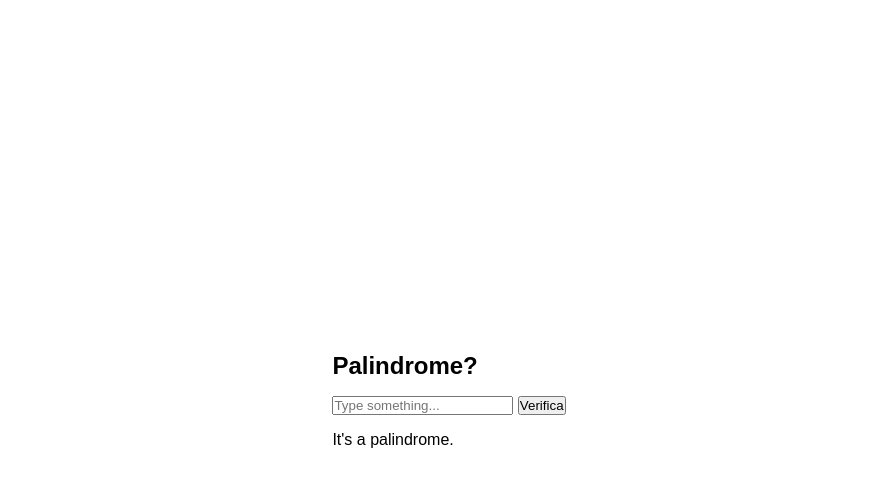
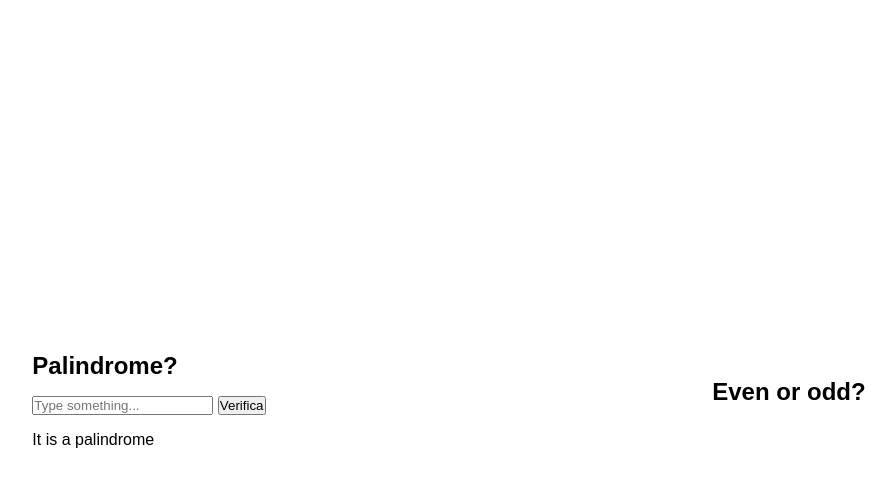
Before and after one commit to mlietti1/js-paliedispari, a plain HTML site: page index.html in a window 1280 px wide. Both pictures are taken after a click on the button "Verifica". Shown: the whole page, without its empty margins (191-1087 px from the left). Drawn offline with Linux system fonts and the light colour scheme.

Commit message:
[add] function printResult

```diff
--- a/index.html
+++ b/index.html
@@ -15,6 +15,11 @@
       <button class="verifica">Verifica</button>
       <p id="result-palindrome"></p>
     </div>
+
+    <div class="container">
+      <h2>Even or odd?</h2>
+
+    </div>
   </div>
 
   <script src="js/script.js"></script>
--- a/js/script.js
+++ b/js/script.js
@@ -1,19 +1,25 @@
-// ------------ PALINDROMO ---------- //
-
-const input = document.getElementById('palindrome-input').value;
+const string = document.getElementById('palindrome-input').value;
 
 const btn = document.querySelector('.verifica');
 
 btn.addEventListener('click', function(){
   const result = document.getElementById('result-palindrome');
-  result.innerText = checkPalindrome(input);
+  printResult(result);
 })
 
+function printResult(target){
+  target.innerText = checkPalindrome(string);
+}
+
 function checkPalindrome(string) {
-  for (let i = 0; i < string.length / 2; i++)
 
-  if (string[i] !== string[string.length - 1 - i]) {
-    return 'It is not a palindrome.';
+  const len = string.length;
+
+  for (let i = 0; i < len / 2; i++) {
+
+      if (string[i] !== string[len - 1 - i]) {
+          return 'It is not a palindrome';
+      }
   }
-  return 'It\'s a palindrome.';
+  return 'It is a palindrome';
 }
```
